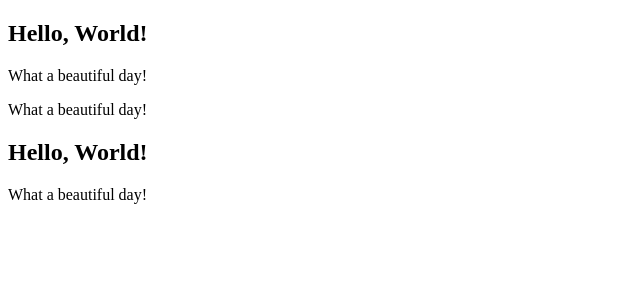
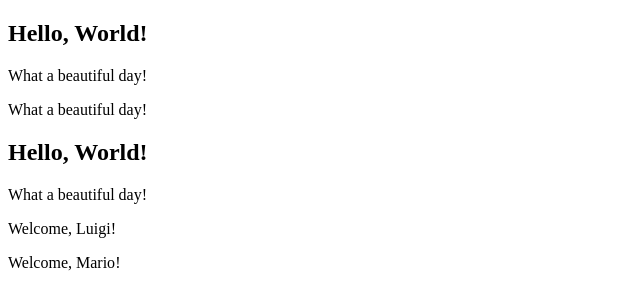
Before and after one commit to Eno-Mario/react, a React (Vite) app: page / in a window 1280 px wide. Shown: the top 308 px of the page, without its empty margins (0-640 px from the left). Built offline with nearby package versions, Linux system fonts and the light colour scheme.

Commit message:
soluzione

```diff
--- a/src/App.jsx
+++ b/src/App.jsx
@@ -1,6 +1,7 @@
 import React from "react";
 import Hello from "./Hello";
 import Message from "./Message"; /* the import created automatically */
+import Welcome from "./Welcome";
 
 function App() {
   return (
@@ -8,6 +9,8 @@
       <Hello />
       <Message /> {/* we can render the Message component directly within the App component, if we do it we automatically import the Message component */}
       <Hello /> {/* yes we can use component Hello more than once! */}
+      <Welcome name="Luigi" /> {/* Render the component Welcome to App component, passing it a name prop of your choosing. */}
+      <Welcome/> {/* if no name prop is passed to the Welcome component the default behavior is: undefined is displayed because the name prop is not provided. */}
     </div>
   );
 }
--- /dev/null
+++ b/src/Welcome.jsx
@@ -0,0 +1,7 @@
+import React from "react";
+
+function Welcome ({name = "Mario"} /* You can set a default value for the name prop */) {
+    return <p>Welcome, {name}!</p>
+}
+
+export default Welcome
```
Also changed, not shown: 1 other file (tests, documents, lock files or other folders).
